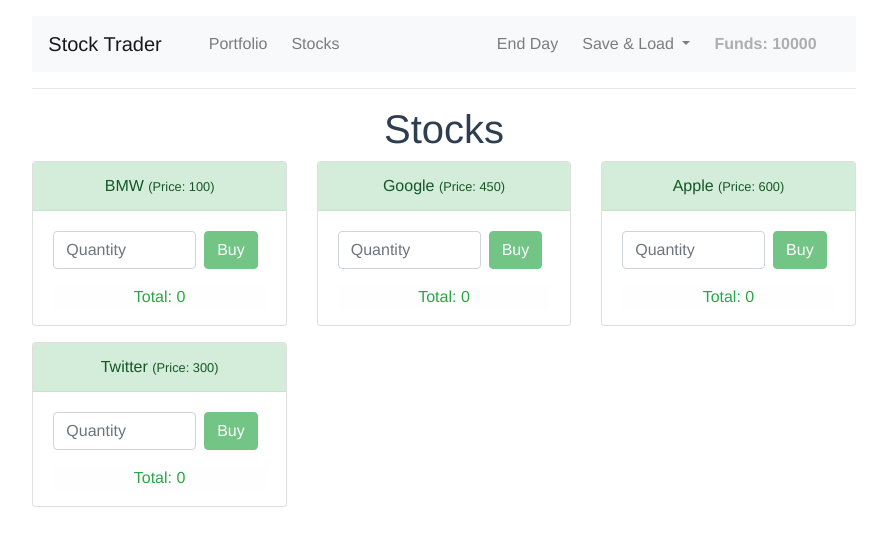
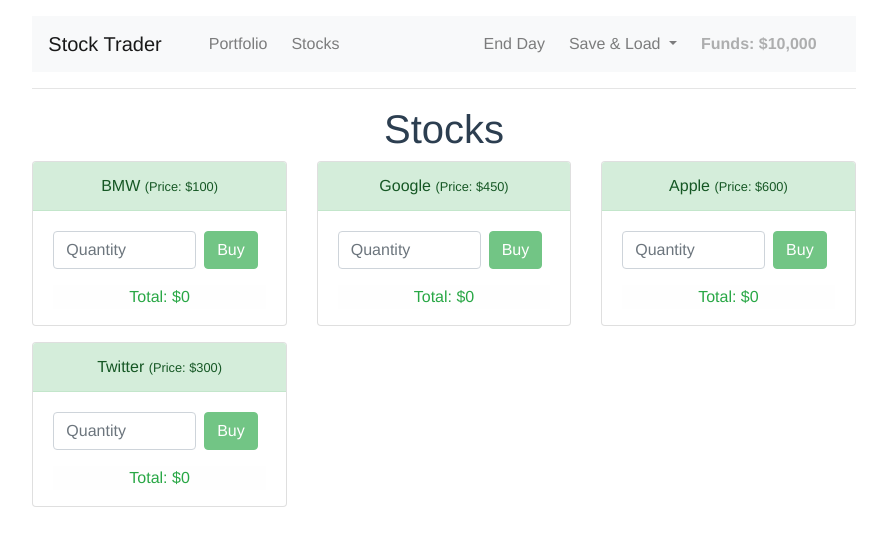
Before and after one commit to lericardolima/curso-vuejs, a Vue app in the folder stock-trader/: page /stocks in a window 1280 px wide. Shown: the top 546 px of the page, without its empty margins (196-1083 px from the left). Built offline with nearby package versions, Linux system fonts and the light colour scheme.

Commit message:
Criar o filter para moeda

```diff
--- a/stock-trader/src/components/Header.vue
+++ b/stock-trader/src/components/Header.vue
@@ -15,7 +15,7 @@
           </ul>
           <ul class="navbar-nav float-right mr-auto">
             <li class="nav-item ml-2">
-              <strong class="nav-link disabled">Funds: {{ funds }}</strong>
+              <strong class="nav-link disabled">Funds: {{ funds | currency }}</strong>
             </li>
           </ul>
           <ul class="float-right flex-row navbar-nav navbar-right">
--- a/stock-trader/src/components/Home.vue
+++ b/stock-trader/src/components/Home.vue
@@ -4,7 +4,7 @@
     <h6>You may Save & Load your Data</h6>
     <h6>Click on 'End Day' to begin a New Day!</h6>
     <hr>
-    <p>Your funds: {{ funds }}</p>
+    <p>Your funds: {{ funds | currency }}</p>
   </div>
 </template>
 <script>
--- a/stock-trader/src/components/portfolio/Stock.vue
+++ b/stock-trader/src/components/portfolio/Stock.vue
@@ -3,7 +3,7 @@
     <div class="card">
       <div class="card-header alert-info">
         {{ stock.name }}
-        <small>(Price: {{ stock.price }} | Quantity: {{ stock.quantity }})</small>
+        <small>(Price: {{ stock.price | currency }} | Quantity: {{ stock.quantity }})</small>
       </div>
       <div class="pb-0 flex-column card-body">
         <div class="d-flex flex-row mb-3">
@@ -19,7 +19,7 @@
           <p v-if="!isQuantityZeroOrPositive" class="text-danger">Invalid quantity.</p>
           <p v-if="isQuantityZeroOrPositive && isQuantitySufficient"
             class="text-success"
-          >Total: {{ this.quantity * this.stock.price }}</p>
+          >Total: {{ this.quantity * this.stock.price | currency }}</p>
         </div>
       </div>
     </div>
--- a/stock-trader/src/components/stocks/Stock.vue
+++ b/stock-trader/src/components/stocks/Stock.vue
@@ -3,7 +3,7 @@
     <div class="card">
       <div class="card-header alert-success">
         {{ stock.name }}
-        <small>(Price: {{ stock.price }})</small>
+        <small>(Price: {{ stock.price | currency }})</small>
       </div>
       <div class="pb-0 flex-column card-body">
         <div class="d-flex flex-row mb-3">
@@ -24,7 +24,7 @@
           <p
             v-if="isQuantityZeroOrPositive && areFundsSufficient"
             class="text-success"
-          >Total: {{ this.quantity * this.stock.price }}</p>
+          >Total: {{ this.quantity * this.stock.price | currency }}</p>
         </div>
       </div>
     </div>
--- /dev/null
+++ b/stock-trader/src/filters/currency.js
@@ -0,0 +1,3 @@
+export default function(value) {
+    return value ? '$' + value.toLocaleString() : '$0';
+}
--- a/stock-trader/src/main.js
+++ b/stock-trader/src/main.js
@@ -3,6 +3,7 @@
 import VueRouter from 'vue-router'
 import routes from './routes'
 import store from './store/store'
+import currency from './filters/currency'
 import { BootstrapVue, IconsPlugin } from 'bootstrap-vue'
 
 // Bootstrap configuration
@@ -22,6 +23,9 @@
   mode: 'history'
 });
 
+// Filters
+Vue.filter('currency', currency);
+
 new Vue({
   render: h => h(App),
   router: router,
```
